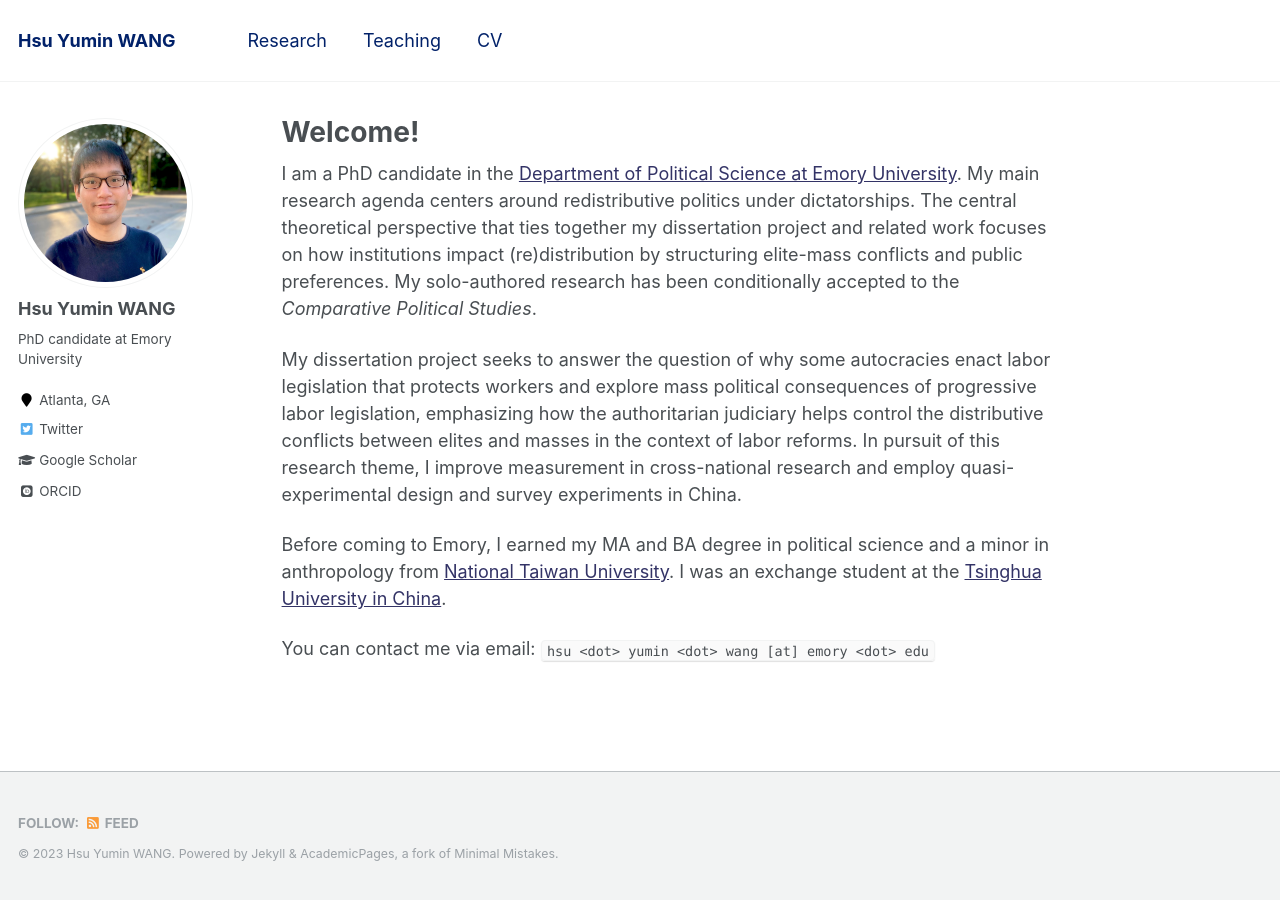
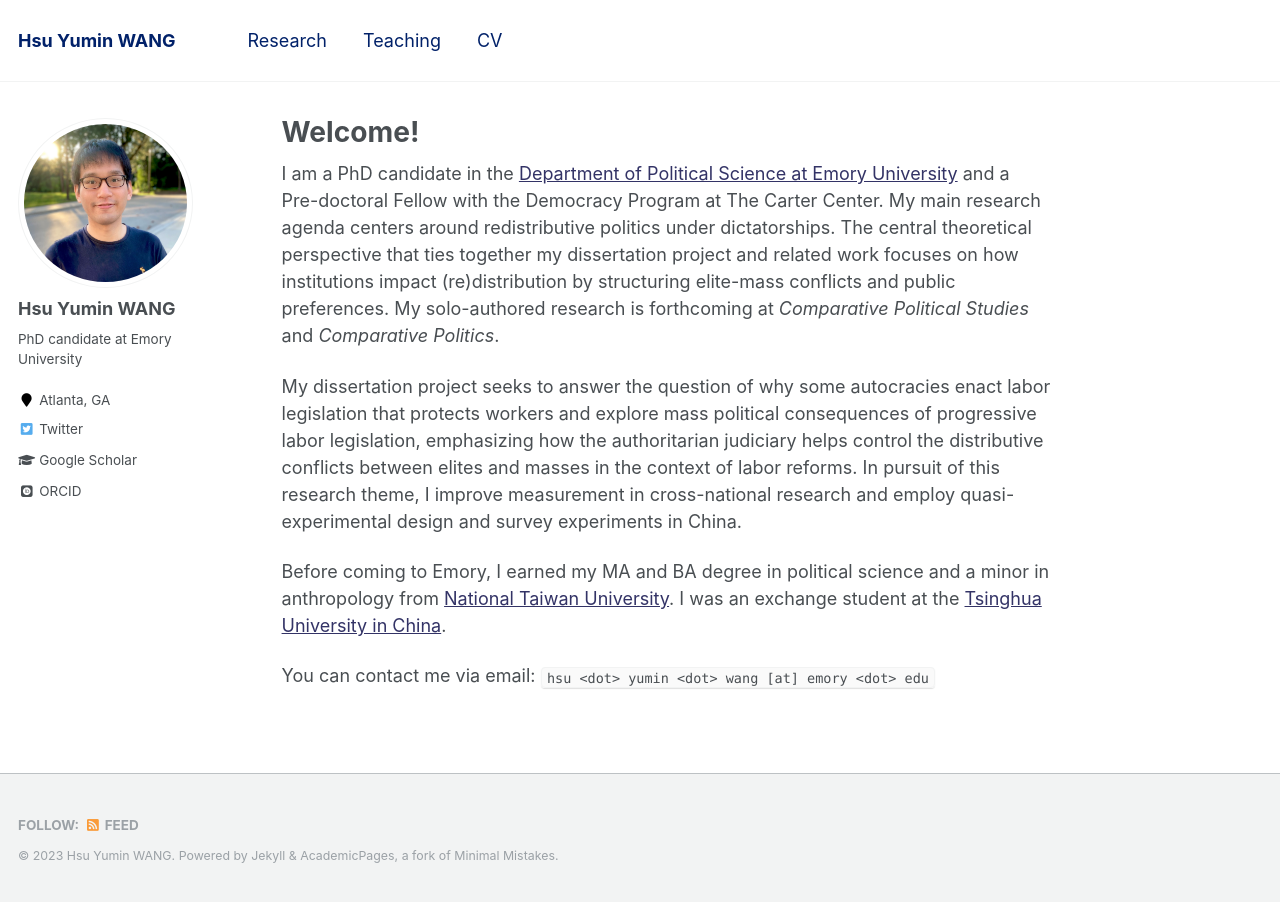
Before and after one commit to hsuyumin/hsuyumin.github.io, a Jekyll site: the page built from _pages/about.md, in a window 1280 px wide. Built offline with Jekyll 4.4.1, drawn with Linux system fonts in a browser that asks for light colours; some web fonts are replaced.

Commit message:
Update about.md

```diff
--- a/_pages/about.md
+++ b/_pages/about.md
@@ -8,7 +8,7 @@ redirect_from:
   - /about.html
 ---
 
-I am a PhD candidate in the [Department of Political Science at Emory University](http://polisci.emory.edu/home/). My main research agenda centers around redistributive politics under dictatorships. The central theoretical perspective that ties together my dissertation project and related work focuses on how institutions impact (re)distribution by structuring elite-mass conflicts and public preferences. My solo-authored research has been conditionally accepted to the _Comparative Political Studies_.
+I am a PhD candidate in the [Department of Political Science at Emory University](http://polisci.emory.edu/home/) and a Pre-doctoral Fellow with the Democracy Program at The Carter Center. My main research agenda centers around redistributive politics under dictatorships. The central theoretical perspective that ties together my dissertation project and related work focuses on how institutions impact (re)distribution by structuring elite-mass conflicts and public preferences. My solo-authored research is forthcoming at _Comparative Political Studies_ and _Comparative Politics_.
 
 My dissertation project seeks to answer the question of why some autocracies enact labor legislation that protects workers and explore mass political consequences of progressive labor legislation, emphasizing how the authoritarian judiciary helps control the distributive conflicts between elites and masses in the context of labor reforms. In pursuit of this research theme, I improve measurement  in cross-national research and employ quasi-experimental design and survey experiments in China.
 
```
